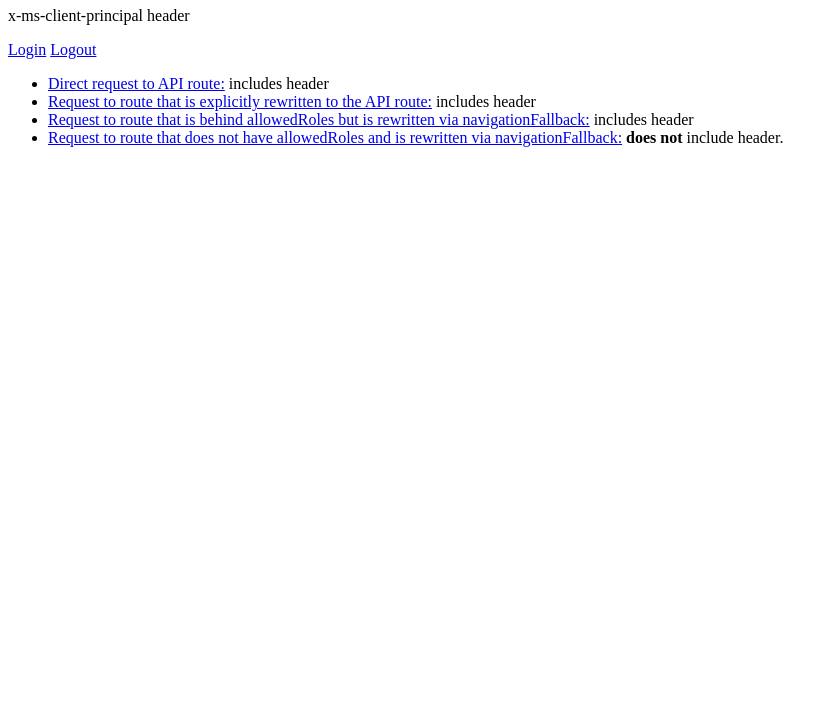
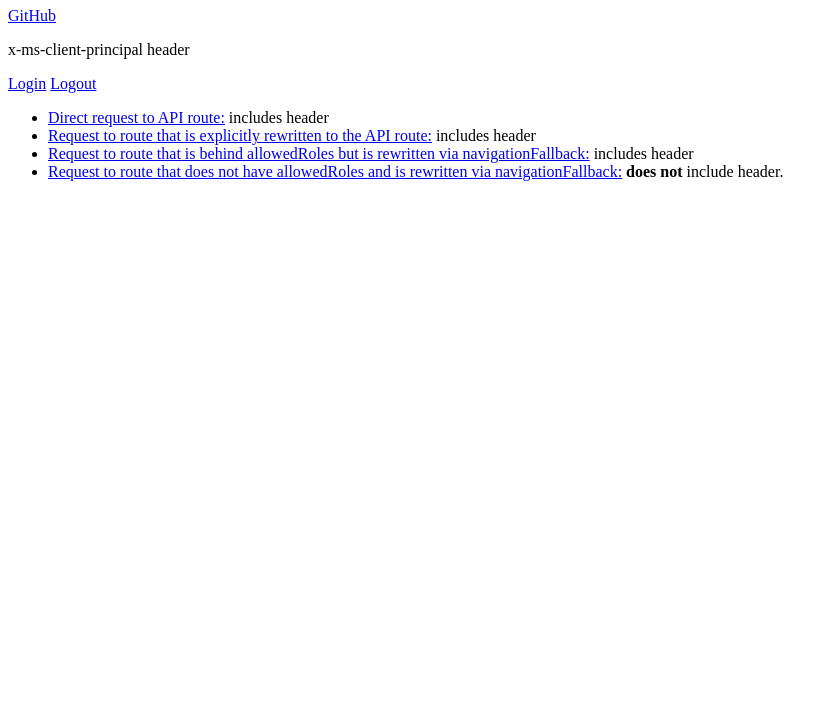
Before and after one commit to geoffrich/swa-client-principal-repro, a website: page index.html in a window 1280 px wide. Shown: the part 73-800 px from the top of the page, without its empty margins (0-838 px from the left). Drawn offline with Linux system fonts and the light colour scheme.

Commit message:
Link issue

```diff
--- a/index.html
+++ b/index.html
@@ -8,6 +8,7 @@
   </head>
   <body>
     <h1>SWA Client Principal Header Repro</h1>
+    <a href="https://github.com/geoffrich/swa-client-principal-repro">GitHub</a>
     <p>x-ms-client-principal header</p>
     <nav>
       <a href="/.auth/login/github">Login</a>
```
Also changed, not shown: README.md.
